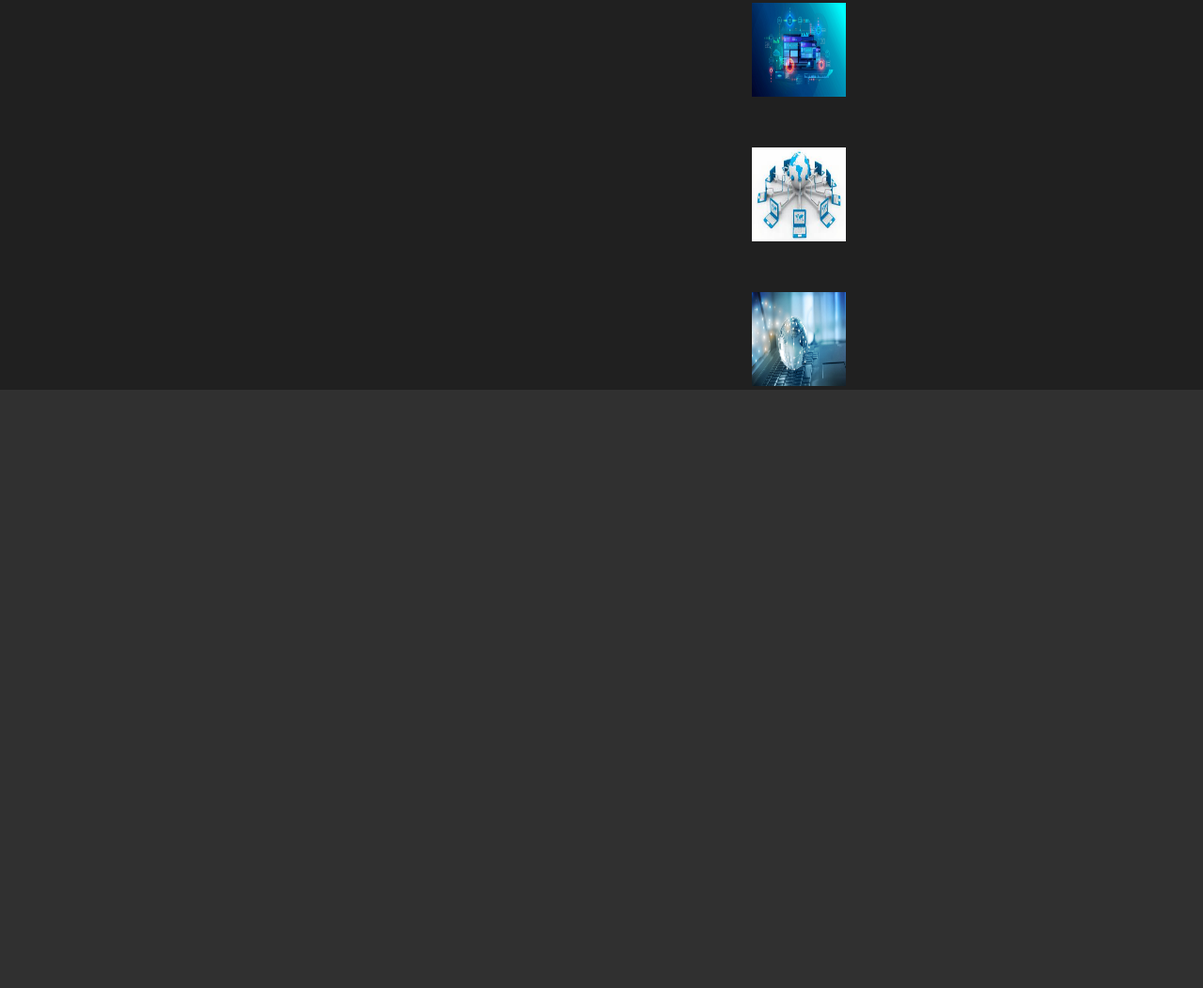
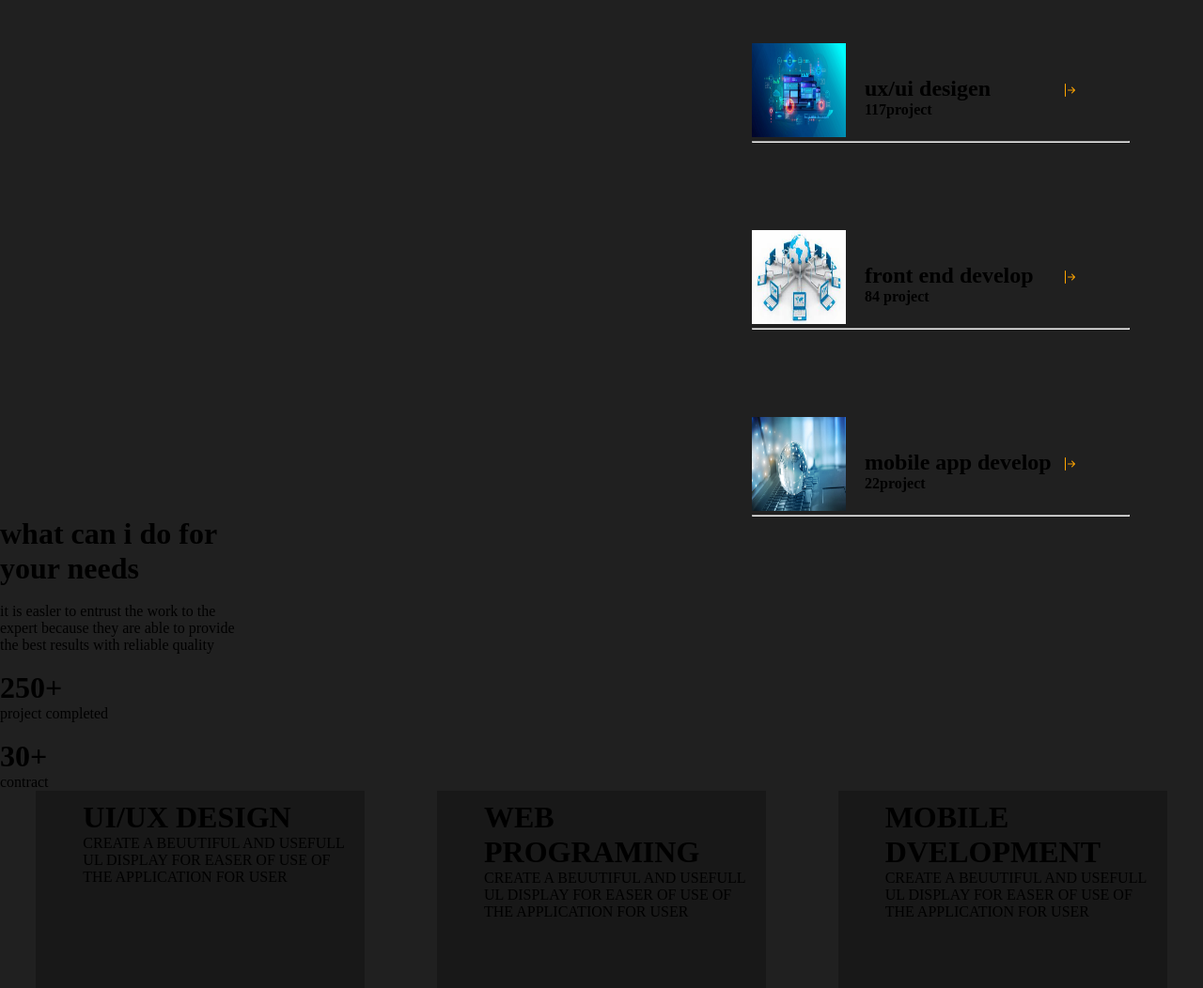
Before and after one commit to aq201/PROTFOLIO-88594, a plain HTML site: page index.html in a window 1280 px wide. Shown: the part 826-1878 px from the top of the page at 94% size. Before the commit the page ends 1241 px from the top, so only its background shows below. Drawn offline with nearby package versions, Linux system fonts and the light colour scheme.

Commit message:
add work

```diff
--- a/index.html
+++ b/index.html
@@ -76,16 +76,66 @@
 <div class="endbody"><!-- start of endbody  -->
     <div class="imagess"> <!-- start of imagess  -->
     <div>
-        <img src="./images/AdobeStock_256229414.jpg" alt="image" class="img01">
+      <i class="bi001 bi-arrow-bar-right"></i>
+      <h2 class="img02">ux/ui desigen</h2>
+      <h4 class="img02">117project</h4>
+        <img src="./images/AdobeStock_256229414.jpg" alt="image" class="img01"><hr class="line">
+
+   </div>
+    <div>
+      <i class="bi001 bi-arrow-bar-right"></i>
+      <h2 class="img02">front end develop</h2>
+      <h4 class="img02">84 project</h4>
+        <img src="./images/download.jpeg" alt="image" class="img01"><hr class="line">
 
     </div>
     <div>
-        <img src="./images/download.jpeg" alt="image" class="img01">
+      <i class="bi001 bi-arrow-bar-right"></i>
+      <h2 class="img02">mobile app develop</h2>
+      <h4 class="img02">22project</h4>
+        <img src="./images/March-12-Letter.jpg" alt="image" class="img01"><hr class="line">
+
     </div>
     <div>
-        <img src="./images/March-12-Letter.jpg" alt="image" class="img01">
+      <h1 class="top">what can i do  for <br> your needs</h1> <br>
+      <p class="top">it is easler to entrust the work to the <br>
+      expert because they are able to provide <br>
+    the best results with reliable quality</p> <br>
+    <h1 class="top">250+</h1>
+    <p class="top">project completed</p> <br>
+    <h1 class="top">30+</h1>
+    <p class="top">contract</p>
+
+
+
     </div>
+
     </div> <!-- emd of imagess  -->
+
+<div class="boxes004">
+    <div class="boxes1">
+      <h1>UI/UX DESIGN</h1>
+      <p>CREATE A BEUUTIFUL AND USEFULL <br>
+      UL DISPLAY FOR EASER OF USE OF <br>
+    THE APPLICATION FOR USER</p>
+
+    </div>
+    <div class="boxes2">
+      <h1>WEB PROGRAMING</h1>
+      <p>CREATE A BEUUTIFUL AND USEFULL <br>
+      UL DISPLAY FOR EASER OF USE OF <br>
+    THE APPLICATION FOR USER</p>
+
+    </div>
+    <div class="boxes3">
+      <h1>MOBILE DVELOPMENT</h1>
+      <p>CREATE A BEUUTIFUL AND USEFULL <br>
+      UL DISPLAY FOR EASER OF USE OF <br>
+    THE APPLICATION FOR USER</p>
+
+    </div>
+  </div>
+
 
 </div><!-- end of endbody  -->
 
--- a/style.css
+++ b/style.css
@@ -138,6 +138,57 @@ div.endbody{
     width: 100px;
     height: 100px;
     margin-left: 800px;
-    margin-top: 50px;
+    margin-top: 30px;
+
+
 
 }
+.img02{
+    margin-left: 920px;
+    position: relative;
+    top: 110px;
+}
+.line{
+    width: 400px;
+    margin-left: 800px;
+
+}
+.bi001{
+    margin-left: 1130px;
+    position: relative;
+    top: 135px;
+    color: orange;
+}
+.top{
+
+
+}
+.boxes004{
+    display: flex;
+    flex-direction: row;
+    justify-content: space-around;
+
+}
+.boxes1{
+    background-color: rgba(0, 0, 0, 0.267);
+    width: 300px;
+    height: 200px;
+    padding-top: 10PX;
+    padding-left:50PX;
+}
+.boxes2{
+    background-color: rgba(0, 0, 0, 0.267);
+    width: 300px;
+    height: 200px;
+    padding-top: 10PX;
+    padding-left:50PX;
+
+}
+.boxes3{
+    background-color: rgba(0, 0, 0, 0.267);
+
+    width: 300px;
+    height: 200px;
+    padding-top: 10PX;
+    padding-left:50PX;
+}
```
